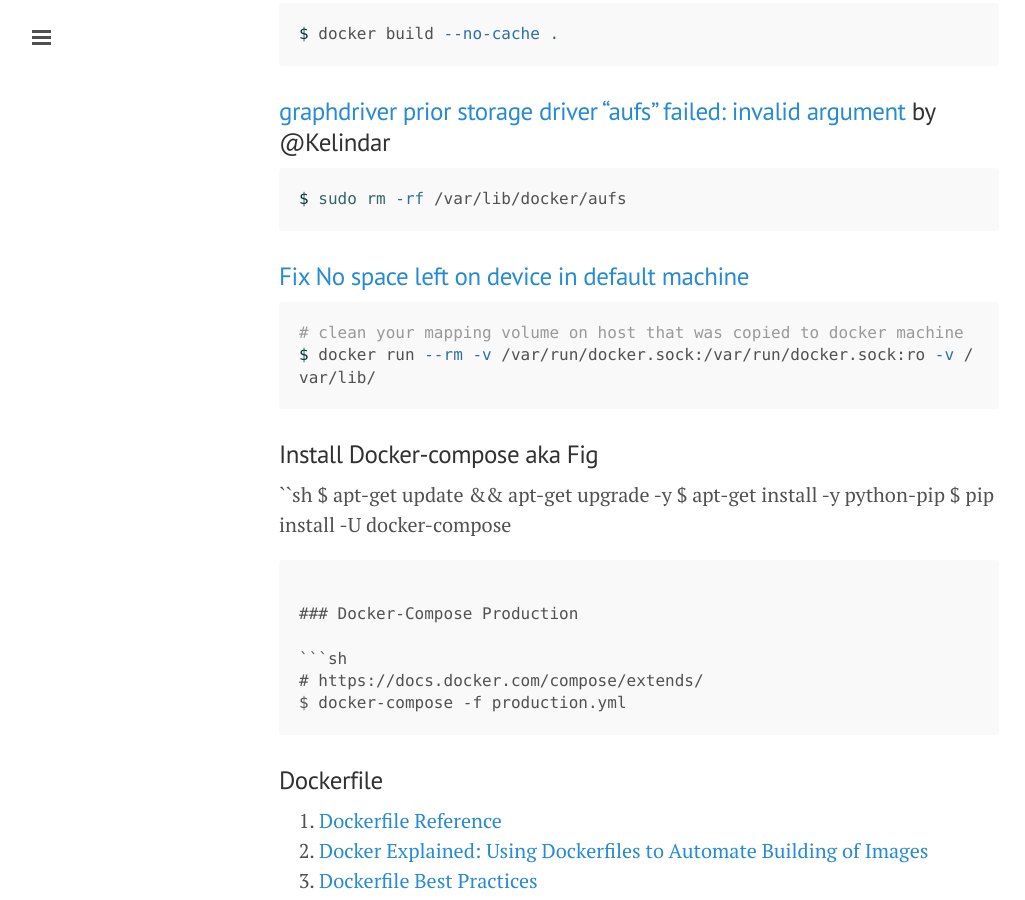
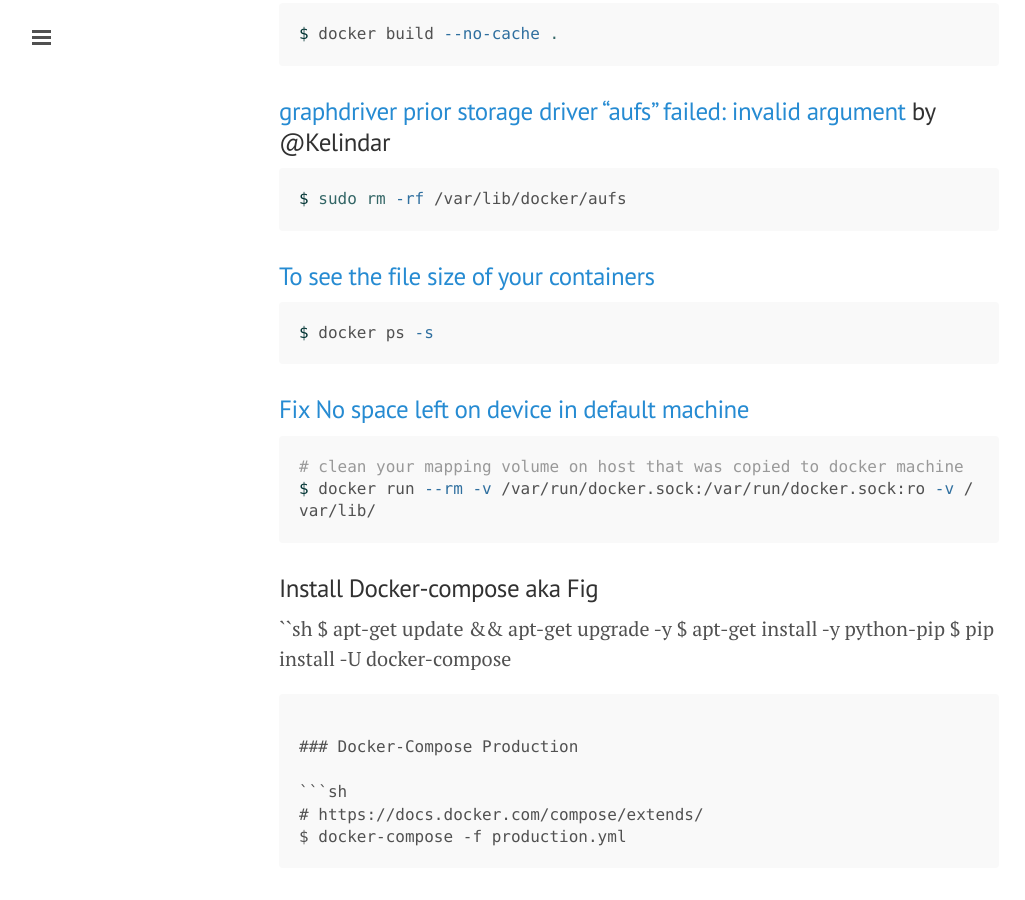
Before and after one commit to ibotdotout/ibotdotout.github.io, a Jekyll site: the page built from _posts/2014-09-11-docker.md, in a window 1280 px wide and 900 px high, scrolled down 4829 px. Shown: the whole window, without its empty margins (1-1026 px from the left). Built offline with Jekyll 4.4.1, drawn with Linux system fonts in a browser that asks for light colours; nearby versions of some CDN libraries; Markdown is read by kramdown in place of the engine named in the settings; comment, search, counter and statistics services are not loaded; some of the changed text lies outside the part shown.

Commit message:
Update more docker tips

````diff
--- a/_posts/2014-09-11-docker.md
+++ b/_posts/2014-09-11-docker.md
@@ -204,6 +204,12 @@ $ docker build --no-cache .
 $ sudo rm -rf /var/lib/docker/aufs
 ```
 
+### [To see the file size of your containers](http://stackoverflow.com/a/33344280)
+
+```sh
+$ docker ps -s
+```
+
 ### [Fix No space left on device in default machine](https://github.com/docker/machine/issues/1779)
 
 ```sh
@@ -281,3 +287,4 @@ $ docker-compose -f production.yml
 29. [How to scale Docker Containers with Docker-Compose](https://www.brianchristner.io/how-to-scale-a-docker-container-with-docker-compose/)
 32. [Anatomy of a Container: Namespaces, cgroups & Some Filesystem Magic - LinuxCon](http://www.slideshare.net/jpetazzo/anatomy-of-a-container-namespaces-cgroups-some-filesystem-magic-linuxcon)
 33. [Reduce Sending build context Size to Docker-Machine](https://github.com/codekitchen/dinghy/issues/19#issuecomment-151139659)
+34. [Docker : Storage Patterns for Persistence](https://kvaes.wordpress.com/2016/02/11/docker-storage-patterns-for-persistence/)
````
